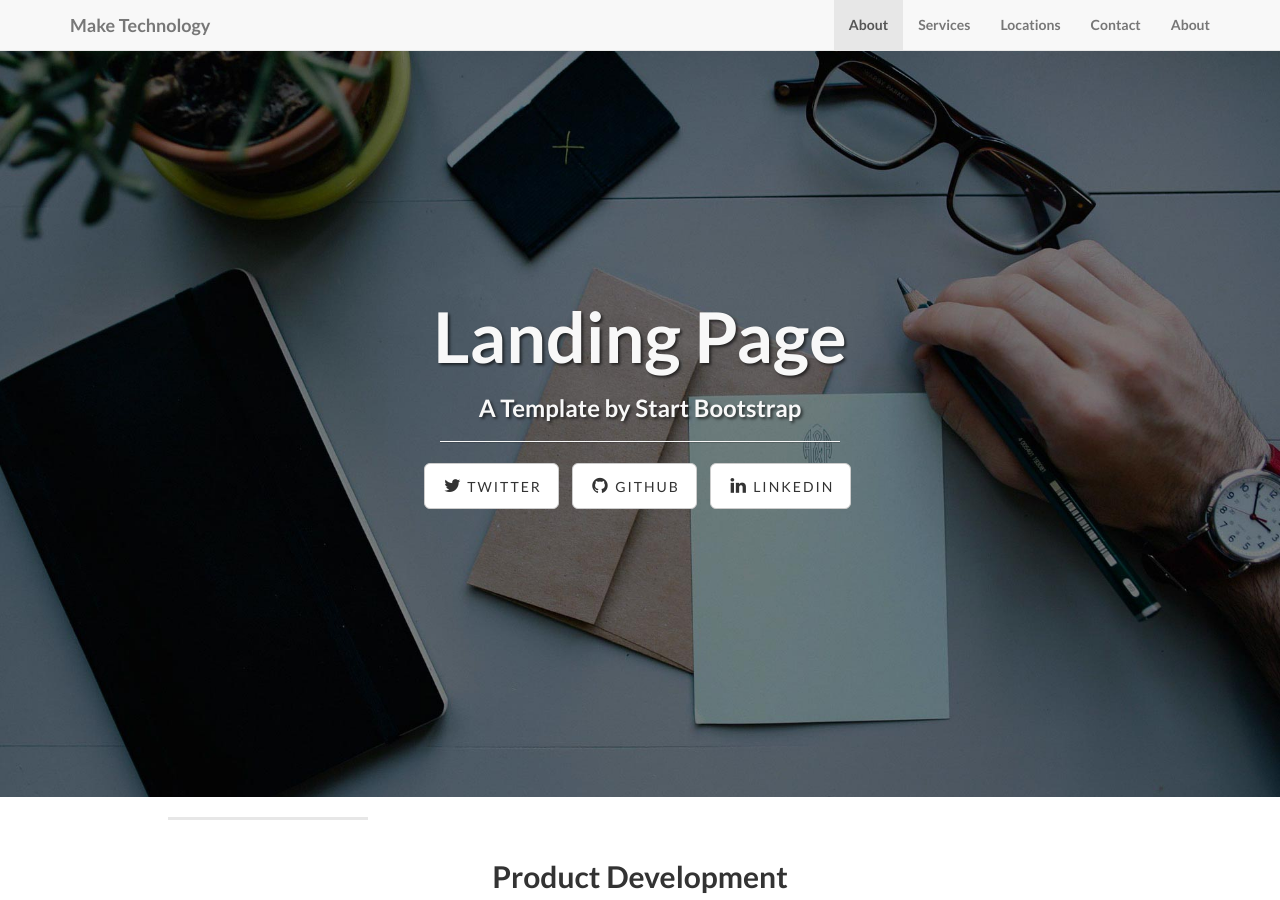
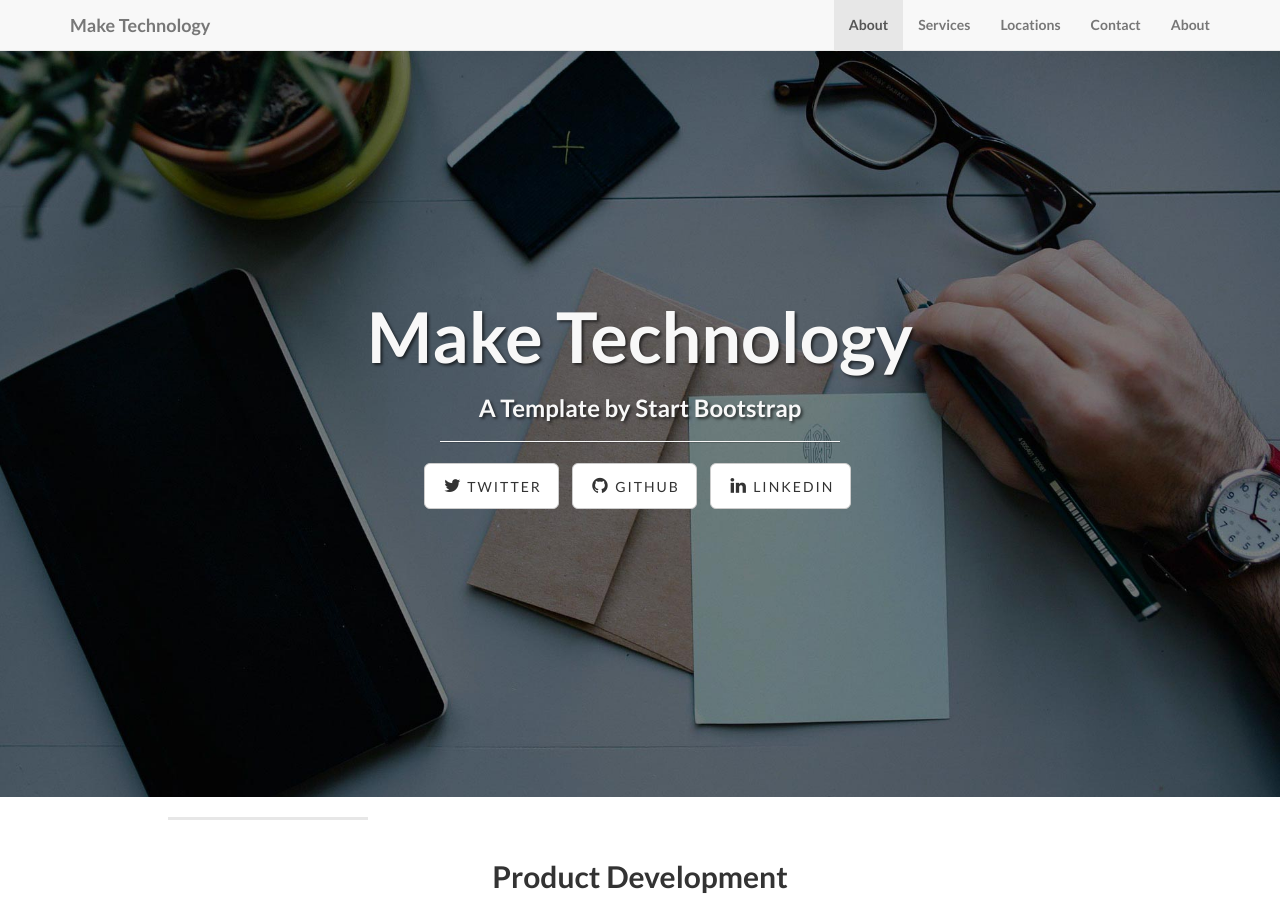
Before and after one commit to wemaketechnology/wemaketechnology.github.io, a Jekyll site: the page built from index.html, in a window 1280 px wide and 900 px high. Built offline with Jekyll 4.4.1, drawn with Linux system fonts in a browser that asks for light colours.

Commit message:
Changed main page title to Make Technology

```diff
--- a/index.html
+++ b/index.html
@@ -1,5 +1,5 @@
 ---
 layout: default
-title: Landing Page
+title: Make Technology
 subTitle: A Template by Start Bootstrap
 ---
```
